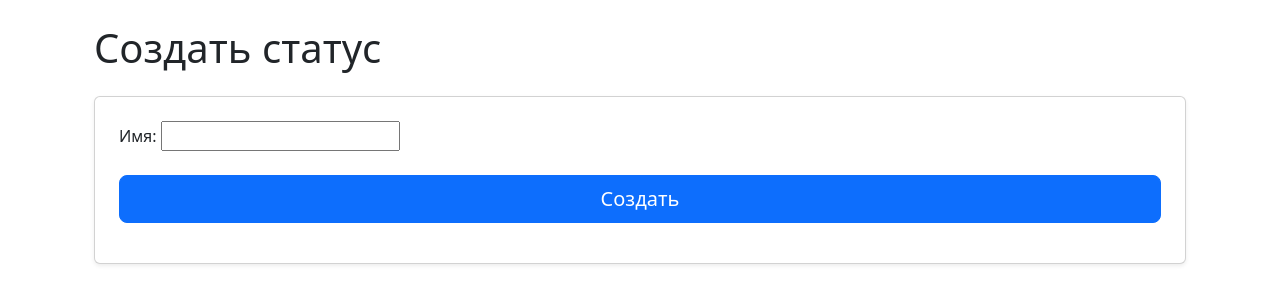
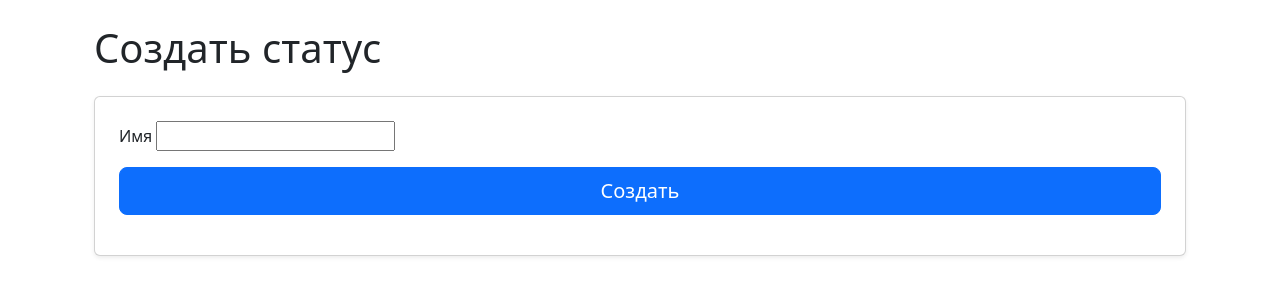
Before and after one commit to DanaSenko/python-project-52, a Django app: page /statuses/create/ in a window 1280 px wide. Shown: the part 56-360 px from the top of the page. Run offline with Django 5.2, Linux system fonts and the light colour scheme; a user stored in the database is signed in; some libraries are stand-ins or nearby versions.

Commit message:
Update status_create.html

```diff
--- a/task_manager/statuses/templates/status_create.html
+++ b/task_manager/statuses/templates/status_create.html
@@ -1,13 +1,18 @@
-{% extends 'layout.html' %}
-
-{% block content %}
+{% extends 'layout.html' %} {% load widget_tweaks %} {% block content %}
 <div class="container mt-4">
     <h1 class="mb-4">Создать статус</h1>
     <div class="card shadow-sm p-4">
         <form method="post" class="mb-3">
             {% csrf_token %}
-            <label for="" class="form-label">{{ form.as_p }}</label>
-            <button type="submit" class="btn btn-primary btn-lg w-100">Создать</button>
+
+            <div class="form-group mb-3">
+                <label for="{{ form.name.id_for_label }}">Имя</label>
+
+                {{ form.name|add_class:'form-control-small' }}
+            </div>
+            <button type="submit" class="btn btn-primary btn-lg w-100">
+                Создать
+            </button>
         </form>
     </div>
 </div>
```
